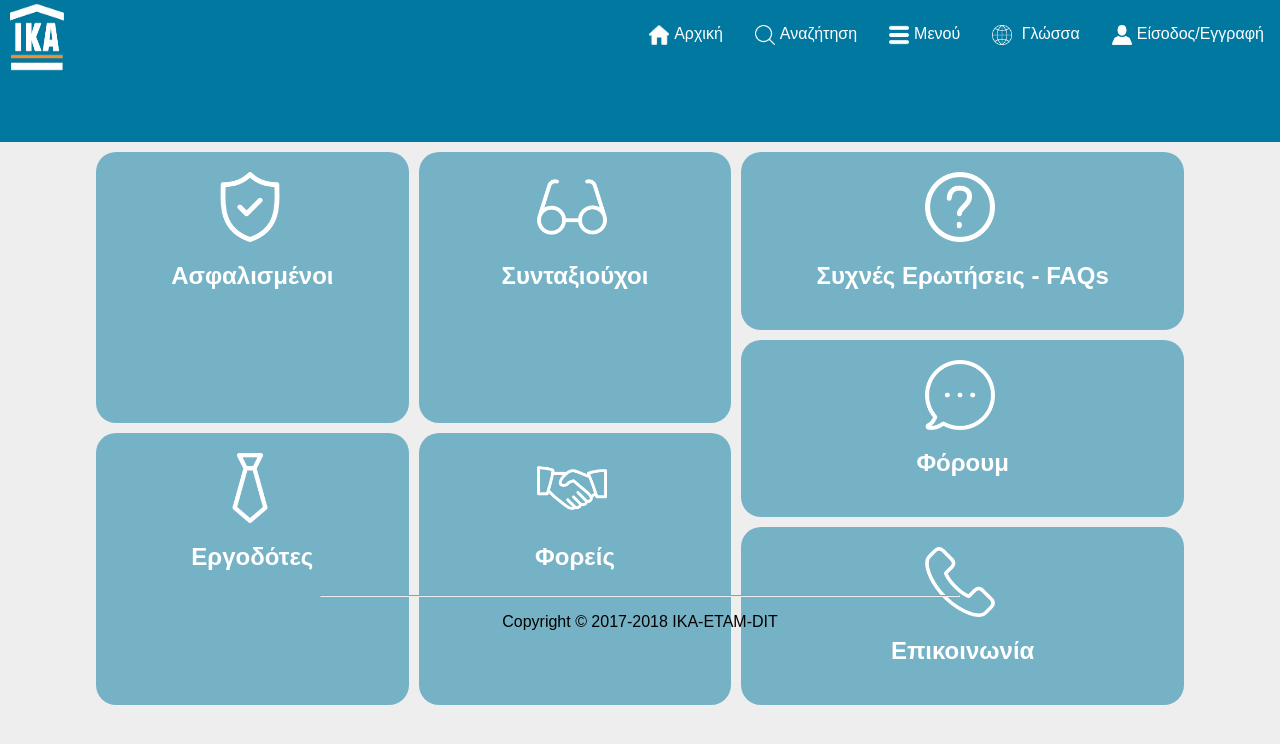
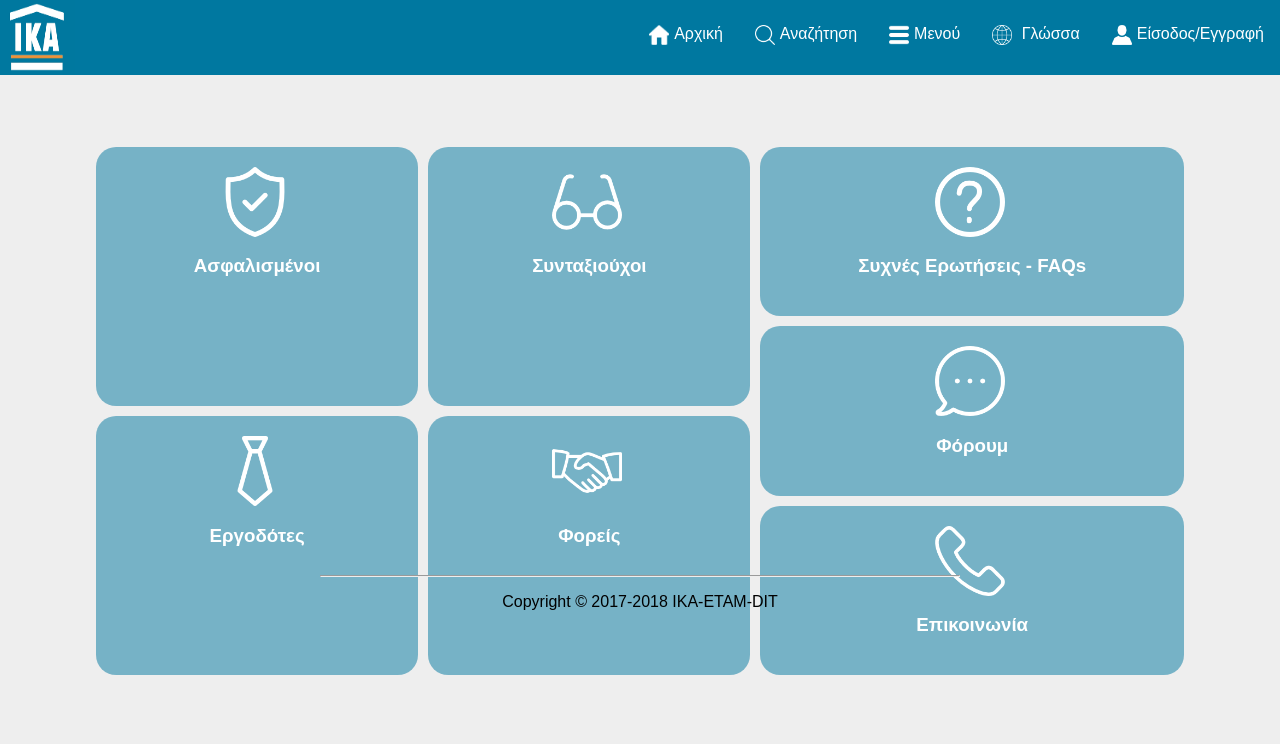
Before and after one commit to TheofilosBel/IKAProject, a PHP site: page / in a window 1280 px wide. Shown: the top 744 px of the page. Run offline with PHP 8.4, Linux system fonts and the light colour scheme.

Commit message:
Fixed header height

```diff
--- a/www/public_src/css/general_layout.css
+++ b/www/public_src/css/general_layout.css
@@ -14,7 +14,7 @@ header {
     grid-template-columns: 1fr 3fr;
     grid-template-rows: auto;
     background-color: rgb(0, 120, 160);
-    height: auto;
+    height: 75px;
     overflow: hidden;
 }
 
--- a/www/public_src/index.php
+++ b/www/public_src/index.php
@@ -14,16 +14,16 @@
         <main>
             <div class="container">
                 <div class="main-opts">
-                    <a href='a.php' class="box asfal"><img src="img/asf.png" height="70" width="70"><h2>Ασφαλισμένοι</h2></a>
-                    <a href="#" class="box synta"><img src="img/synt.png" height="70" width="70"><h2>Συνταξιούχοι</h2></a>
-                    <a href="#" class="box ergo"><img src="img/erg.png" height="70" width="70"><h2>Εργοδότες</h2></a>
-                    <a href="#" class="box foreis"><img src="img/foreis.png" height="70" width="70"><h2>Φορείς</h2></a>
+                    <a href='a.php' class="box asfal"><img src="img/asf.png" height="70" width="70"><h3>Ασφαλισμένοι</h3></a>
+                    <a href="#" class="box synta"><img src="img/synt.png" height="70" width="70"><h3>Συνταξιούχοι</h3></a>
+                    <a href="#" class="box ergo"><img src="img/erg.png" height="70" width="70"><h3>Εργοδότες</h3></a>
+                    <a href="#" class="box foreis"><img src="img/foreis.png" height="70" width="70"><h3>Φορείς</h3></a>
                 </div>  <!--div child 1-->
 
                 <div class="secondary-opts">
-                    <a href="#" class="box faqs"><img src="img/faqs.png" height="70" width="70"><h2>Συχνές Ερωτήσεις - FAQs</h2></a>
-                    <a href="#" class="box forum"><img src="img/forum.png" height="70" width="70"><h2>Φόρουμ</h2></a>
-                    <a href="#" class="box epik"><img src="img/contact.png" height="70" width="70"><h2>Επικοινωνία</h2></a>
+                    <a href="#" class="box faqs"><img src="img/faqs.png" height="70" width="70"><h3>Συχνές Ερωτήσεις - FAQs</h3></a>
+                    <a href="#" class="box forum"><img src="img/forum.png" height="70" width="70"><h3>Φόρουμ</h3></a>
+                    <a href="#" class="box epik"><img src="img/contact.png" height="70" width="70"><h3>Επικοινωνία</h3></a>
                 </div>  <!--div child 2-->
 
             </div>  <!-- div -->
```
